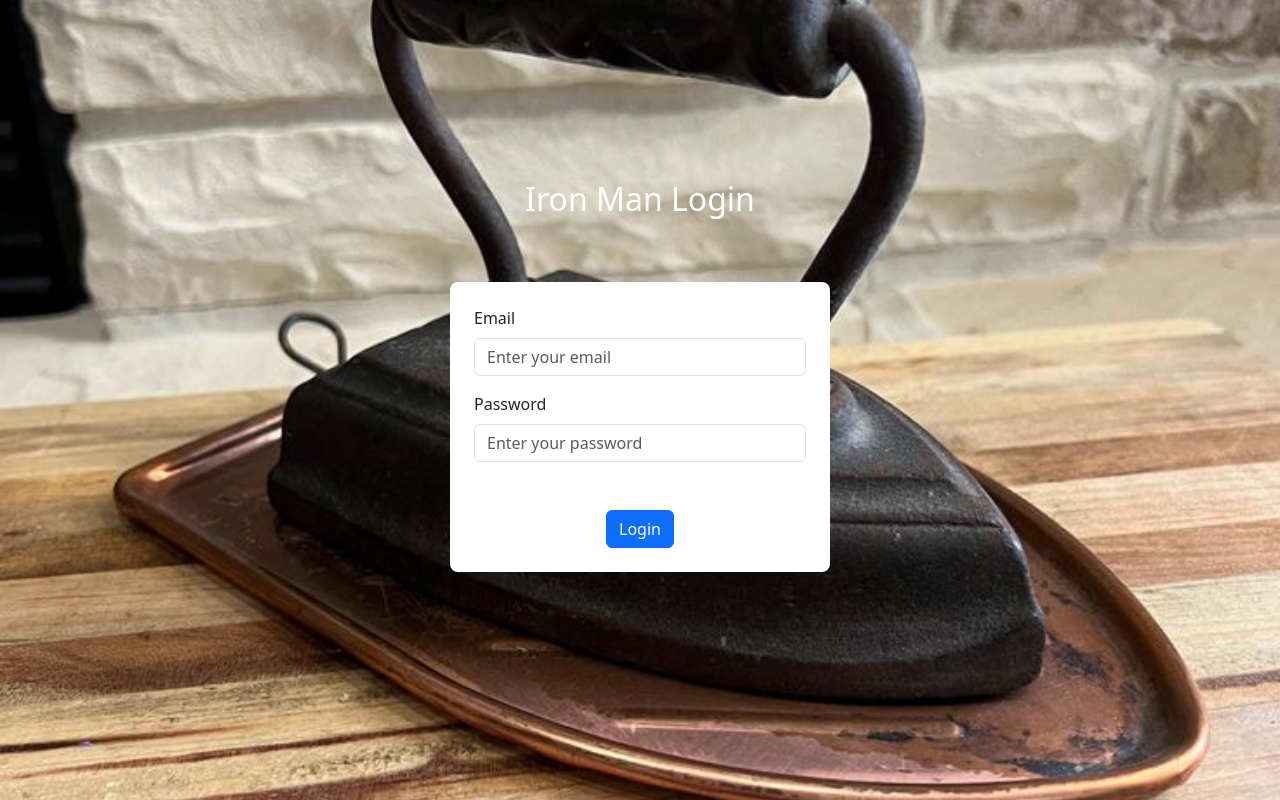
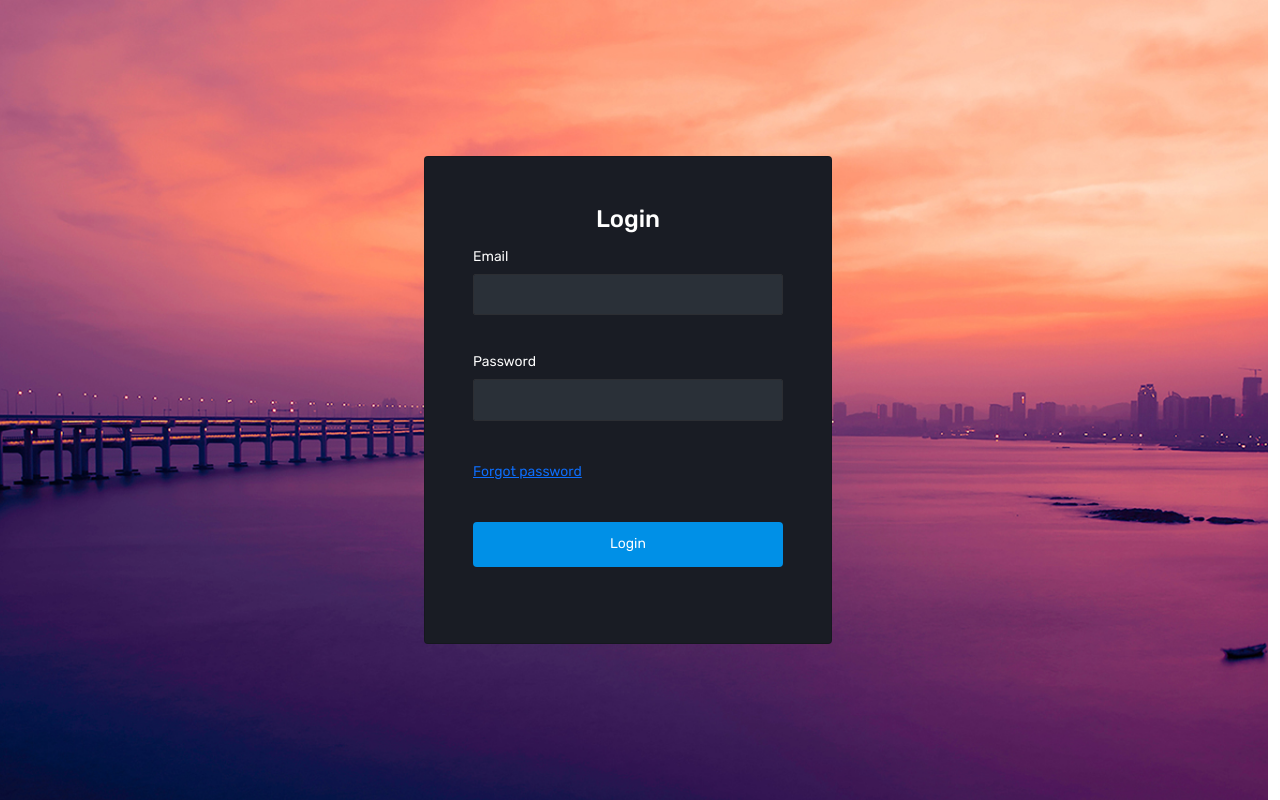
Before and after one commit to PrajaktaGarodi/Iron_Man, a PHP site: page /login.php in a window 1280 px wide. Run offline with PHP 8.4, Linux system fonts and the light colour scheme.

Commit message:
login design updated

```diff
--- a/common/sidebar.php
+++ b/common/sidebar.php
@@ -192,7 +192,7 @@
                     </div>
                   </a>
                   <div class="dropdown-divider"></div>
-                  <a href="logout.php" class="dropdown-item preview-item">
+                  <a href="/logout.php" class="dropdown-item preview-item">
                     <div class="preview-thumbnail">
                       <div class="preview-icon bg-dark rounded-circle">
                         <i class="mdi mdi-logout text-danger"></i>
--- a/login.php
+++ b/login.php
@@ -2,83 +2,98 @@
 <html lang="en">
 
 <head>
-    <meta charset="UTF-8">
-    <meta name="viewport" content="width=device-width, initial-scale=1.0">
-    <title>IRON MAN - Login</title>
-    <link rel="stylesheet" href="https://cdn.jsdelivr.net/npm/bootstrap@5.3.2/dist/css/bootstrap.min.css">
-    <script src="https://code.jquery.com/jquery-3.6.4.min.js"></script>
+    <!-- Required meta tags -->
+    <meta charset="utf-8">
+    <meta name="viewport" content="width=device-width, initial-scale=1, shrink-to-fit=no">
+    <title>Corona Admin</title>
+    <!-- plugins:css -->
+    <link rel="stylesheet" href="assets/vendors/mdi/css/materialdesignicons.min.css">
+    <link rel="stylesheet" href="assets/vendors/ti-icons/css/themify-icons.css">
+    <link rel="stylesheet" href="assets/vendors/css/vendor.bundle.base.css">
+    <link rel="stylesheet" href="assets/vendors/font-awesome/css/font-awesome.min.css">
+    <!-- endinject -->
+    <!-- Plugin css for this page -->
+    <!-- End plugin css for this page -->
+    <!-- inject:css -->
+    <!-- endinject -->
+    <!-- Layout styles -->
+    <link rel="stylesheet" href="assets/css/style.css">
+    <!-- End layout styles -->
+    <link rel="shortcut icon" href="assets/images/favicon.png" />
 </head>
 
-<style>
-    .main {
-        width: 100%;
-        height: 100vh;
-        background-image: url(assets/images/login-img.jpeg);
-        background-size: cover;
-        background-repeat: no-repeat;
-        background-position: center;
-        display: flex;
-        justify-content: center;
-        align-items: center;
-    }
-</style>
-
 <body>
-    <div class="main">
-        <div class="container">
     <?php
 
     include("common/connection.php");
 
 
 
-                if(isset($_POST['submit'])){
+    if (isset($_POST['submit'])) {
         $email = $_POST['email'];
         $password = $_POST['password'];
 
         $check = "SELECT * FROM admin WHERE email = '$email';";
         $check_result = mysqli_query($conn, $check);
-                    if(mysqli_num_rows($check_result)){
+        if (mysqli_num_rows($check_result)) {
             $sql = "SELECT * FROM admin WHERE email = '$email' AND password = '$password';";
             $result = mysqli_query($conn, $sql);
-                        if(mysqli_num_rows($result)){
+            if (mysqli_num_rows($result)) {
                 header("Location: index.php");
-                        }else{
+            } else {
                 echo "Incorrect password.";
             }
-
         }
-
     }
 
 
     ?>
-            <h2 class="text-center text-white">Iron Man Login</h2>
-            <form action="login" method="post">
-                <div class="row mt-3  d-flex justify-content-center">
-                    <div class="col-md-4 bg-white m-5 p-4 rounded-3">
-                        <div class="mb-3">
-                            <label for="email" class="form-label">Email</label>
-                            <input type="email" class="form-control" id="email" name="email" placeholder="Enter your email">
-                            <small class="text-danger d-none" id="emailError">Please enter a valid email.</small>
+    <div class="container-scroller">
+        <div class="container-fluid page-body-wrapper full-page-wrapper">
+            <div class="row w-100">
+                <div class="content-wrapper full-page-wrapper d-flex align-items-center auth login-bg">
+                    <div class="card col-lg-4 mx-auto">
+                        <div class="card-body px-5 py-5">
+                            <h3 class="card-title text-center mb-3">Login</h3>
+                            <form action="login.php" method="post">
+                                <div class="form-group">
+                                    <label>Email </label>
+                                    <input type="text" name="email" class="form-control p_input">
                                 </div>
-                        <div class="mb-3">
-                            <label for="password" class="form-label">Password</label>
-                            <input type="password" class="form-control" id="password" name="password" placeholder="Enter your password">
-                            <small class="text-danger d-none" id="passwordError">Password must be at least 6 characters.</small>
+                                <div class="form-group">
+                                    <label>Password </label>
+                                    <input type="text" name="password" class="form-control p_input">
                                 </div>
-                        <div class="col-md-12 d-flex justify-content-center mt-5">
-                            <button type="submit" class="btn btn-primary" name="submit">Login</button>
+                                <div class="form-group d-flex align-items-center justify-content-between">
+
+                                    <a href="#" class="forgot-pass">Forgot password</a>
+                                </div>
+                                <div class="text-center d-grid gap-2">
+                                    <button type="submit" name="submit" class="btn btn-primary btn-block enter-btn">Login</button>
+                                </div>
+
+                            </form>
                         </div>
                     </div>
                 </div>
-            </form>
+                <!-- content-wrapper ends -->
             </div>
-
+            <!-- row ends -->
         </div>
-
-    <script src="assets/js/login_js/script.js"></script>
-
+        <!-- page-body-wrapper ends -->
+    </div>
+    <!-- container-scroller -->
+    <!-- plugins:js -->
+    <script src="assets/vendors/js/vendor.bundle.base.js"></script>
+    <!-- endinject -->
+    <!-- Plugin js for this page -->
+    <!-- End plugin js for this page -->
+    <!-- inject:js -->
+    <script src="assets/js/off-canvas.js"></script>
+    <script src="assets/js/misc.js"></script>
+    <script src="assets/js/settings.js"></script>
+    <script src="assets/js/todolist.js"></script>
+    <!-- endinject -->
 </body>
 
 </html>
```
Lines whose indentation alone changed are shown as unchanged.
